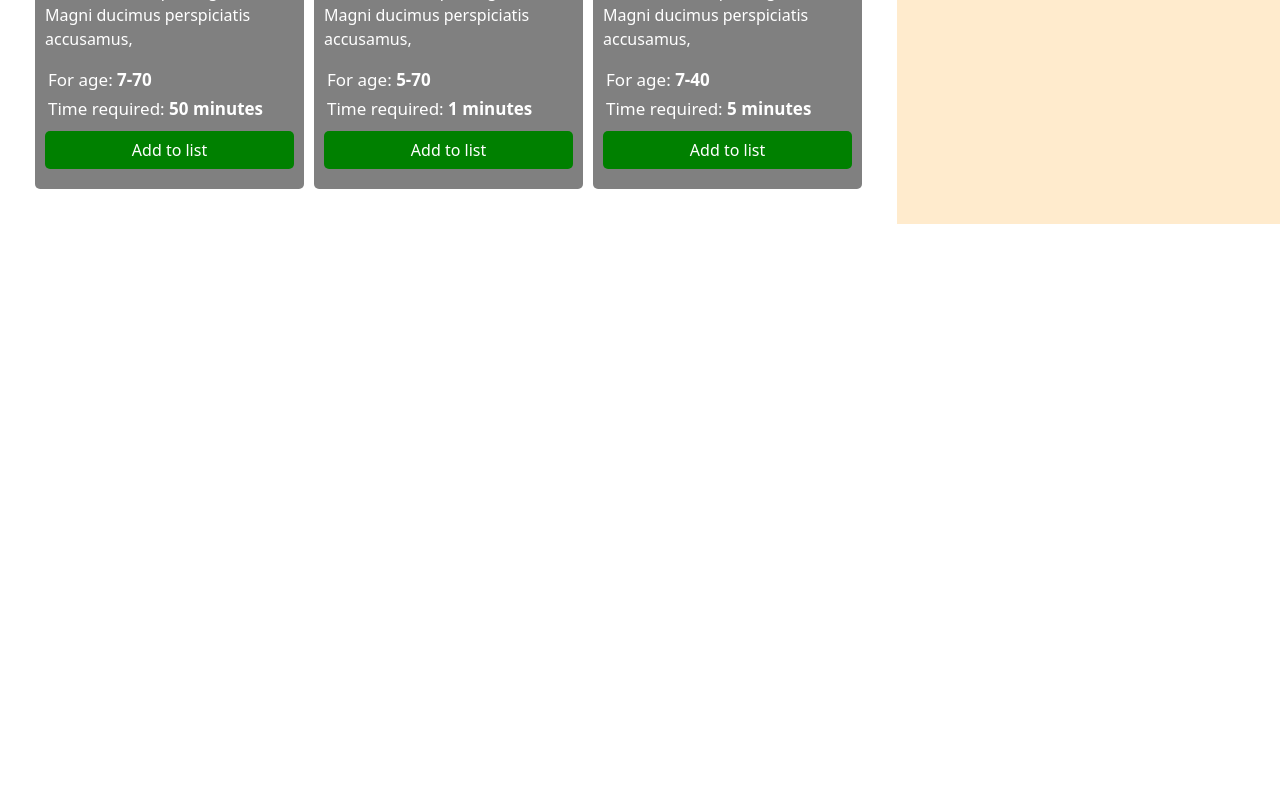
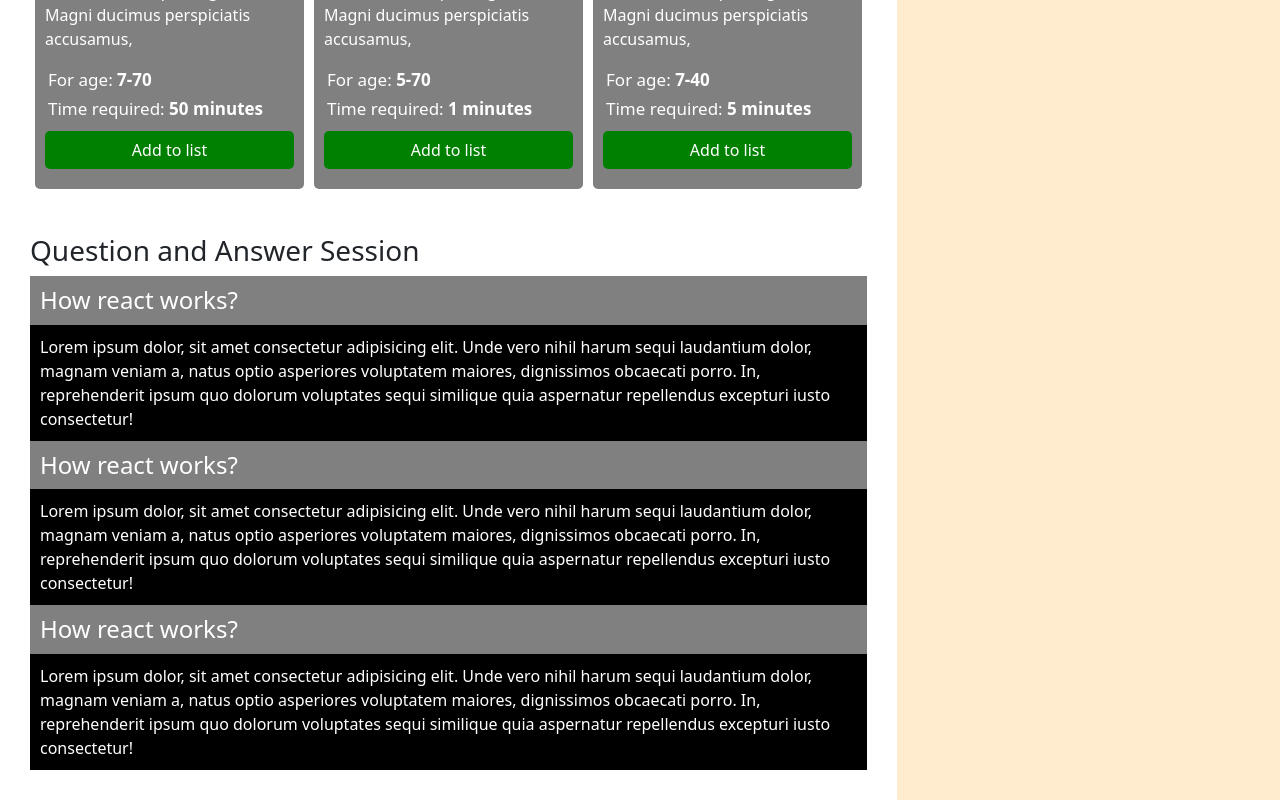
Before and after one commit to Md-Ikbal-Hasan/assignment7_desi-kheladula, a React (Create React App) app: page / in a window 1280 px wide. Shown: the part 1384-2184 px from the top of the page. Before the commit the page ends 1608 px from the top, so only its background shows below. Built offline with nearby package versions, Linux system fonts and the light colour scheme.

Commit message:
react icon added

```diff
--- a/package.json
+++ b/package.json
@@ -10,6 +10,7 @@
     "react": "^18.2.0",
     "react-bootstrap": "^2.5.0",
     "react-dom": "^18.2.0",
+    "react-icons": "^4.4.0",
     "react-scripts": "5.0.1",
     "react-toastify": "^9.0.8",
     "web-vitals": "^2.1.4"
--- a/src/App.js
+++ b/src/App.js
@@ -11,6 +11,7 @@ import Sport from './components/Sport/Sport';
 
 import { ToastContainer, toast } from 'react-toastify';
 import 'react-toastify/dist/ReactToastify.css';
+import QueAndAns from './components/QueAndAns/QueAndAns';
 
 function App() {
 
@@ -58,7 +59,10 @@ function App() {
               ></Sport>)
             }
           </div>
+
+
         </div>
+        <QueAndAns></QueAndAns>
 
       </div>
 
@@ -80,11 +84,9 @@ function App() {
         </div>
 
 
+      </div>
 
 
-
-
-      </div>
 
     </div>
   );
--- a/src/components/PersonalInfo/PersonalInfo.js
+++ b/src/components/PersonalInfo/PersonalInfo.js
@@ -1,5 +1,7 @@
 import React from 'react';
 import './PersonalInfo.css'
+import { FaMapMarkerAlt } from "react-icons/fa";
+
 const PersonalInfo = () => {
     return (
         <div>
@@ -7,7 +9,7 @@ const PersonalInfo = () => {
                 <img className='user-image' src="https://encrypted-tbn0.gstatic.com/images?q=tbn:ANd9GcREpLfVN1SDgl_Man8aza4DI57-2r-qnFCAXsboXMhcEQEXvfUBkue1tw4Q3hlyvQAhl9A&usqp=CAU" alt="" />
                 <div>
                     <h5 style={{ "margin": '0px' }}>Mr Alex</h5>
-                    <small>Dhaka, Bangladesh</small>
+                    <small> <FaMapMarkerAlt /> Dhaka, Bangladesh</small>
                 </div>
             </div>
             <div className='user-information'>
--- /dev/null
+++ b/src/components/QueAndAns/QueAndAns.css
@@ -0,0 +1,13 @@
+.que {
+    background-color: gray;
+    color: white;
+    margin: 0;
+    padding: 10px;
+}
+
+.ans {
+    background-color: black;
+    color: white;
+    margin: 0;
+    padding: 10px;
+}
--- /dev/null
+++ b/src/components/QueAndAns/QueAndAns.js
@@ -0,0 +1,25 @@
+import React from 'react';
+import './QueAndAns.css'
+const QueAndAns = () => {
+    return (
+        <div>
+            <h3 style={{ "marginTop": "40px" }}>Question and Answer Session</h3>
+            <div>
+                <h4 className='que'>How react works?</h4>
+                <p className='ans'>Lorem ipsum dolor, sit amet consectetur adipisicing elit. Unde vero nihil harum sequi laudantium dolor, magnam veniam a, natus optio asperiores voluptatem maiores, dignissimos obcaecati porro. In, reprehenderit ipsum quo dolorum voluptates sequi similique quia aspernatur repellendus excepturi iusto consectetur!</p>
+            </div>
+
+            <div>
+                <h4 className='que'>How react works?</h4>
+                <p className='ans'>Lorem ipsum dolor, sit amet consectetur adipisicing elit. Unde vero nihil harum sequi laudantium dolor, magnam veniam a, natus optio asperiores voluptatem maiores, dignissimos obcaecati porro. In, reprehenderit ipsum quo dolorum voluptates sequi similique quia aspernatur repellendus excepturi iusto consectetur!</p>
+            </div>
+
+            <div>
+                <h4 className='que'>How react works?</h4>
+                <p className='ans'>Lorem ipsum dolor, sit amet consectetur adipisicing elit. Unde vero nihil harum sequi laudantium dolor, magnam veniam a, natus optio asperiores voluptatem maiores, dignissimos obcaecati porro. In, reprehenderit ipsum quo dolorum voluptates sequi similique quia aspernatur repellendus excepturi iusto consectetur!</p>
+            </div>
+        </div>
+    );
+};
+
+export default QueAndAns;
```
Also changed, not shown: 1 other file (tests, documents, lock files or other folders).
